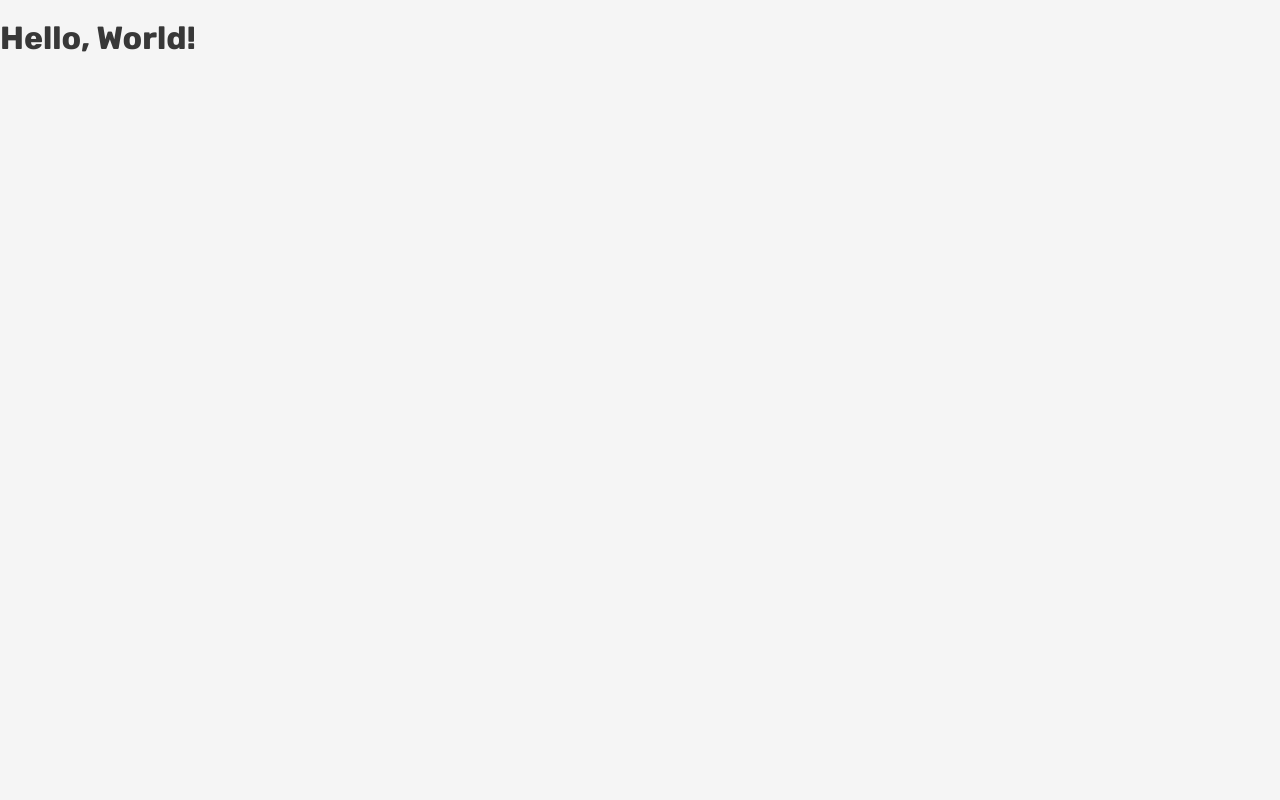
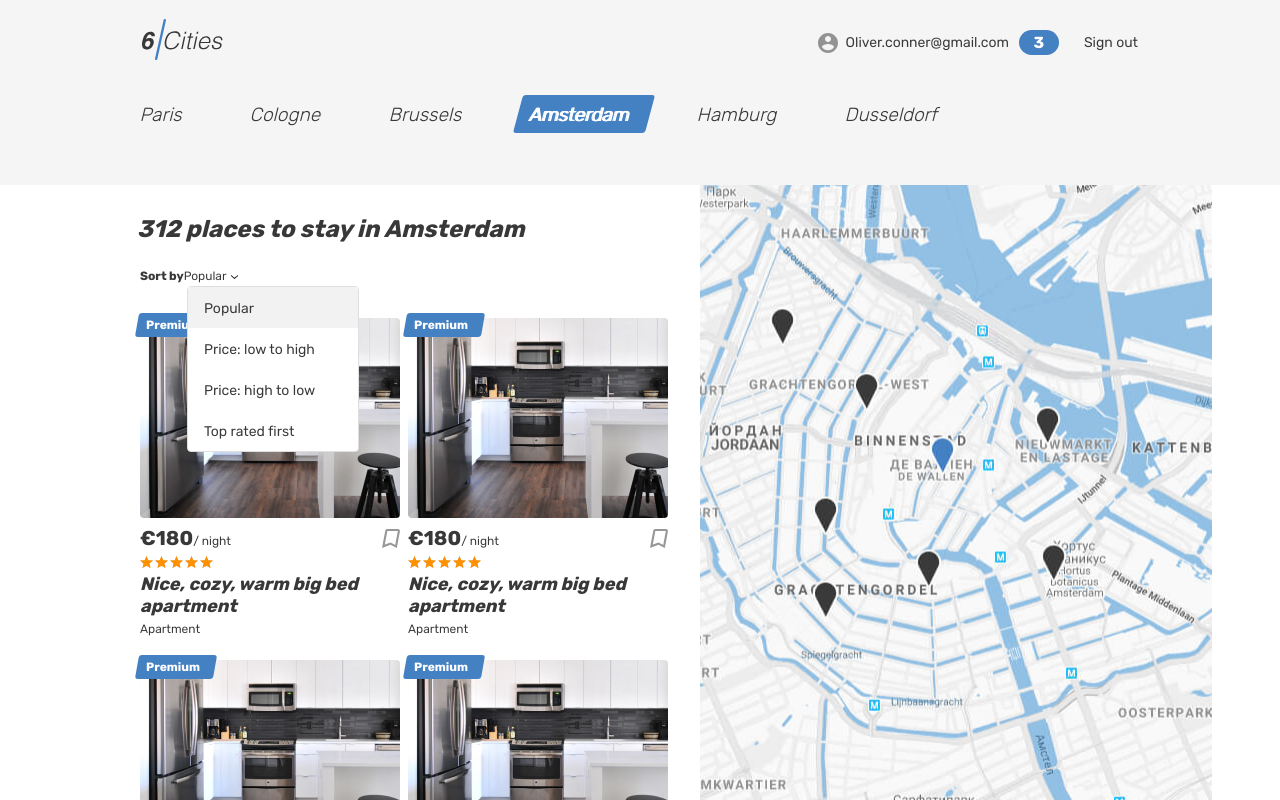
Before and after one commit to htmlacademy-react/2416243-six-cities-17, a React (Vite) app: page / in a window 1280 px wide. Built offline with nearby package versions, Linux system fonts and the light colour scheme.

Commit message:
Add main page components

```diff
--- /dev/null
+++ b/src/components/app/app.tsx
@@ -0,0 +1,11 @@
+import {MainPage} from '../../pages/main-page/main-page.tsx';
+
+interface AppProps {
+  cityCount: number;
+}
+
+export function App({cityCount}: Readonly<AppProps>) {
+  return (
+    <MainPage cityCount={cityCount}/>
+  );
+}
--- /dev/null
+++ b/src/components/cities-card/cities-card.tsx
@@ -0,0 +1,38 @@
+export function CitiesCard() {
+  return (
+    <article className="cities__card place-card">
+      <div className="place-card__mark">
+        <span>Premium</span>
+      </div>
+      <div className="cities__image-wrapper place-card__image-wrapper">
+        <a href="#">
+          <img className="place-card__image" src="img/apartment-03.jpg" width="260" height="200" alt="Place image"/>
+        </a>
+      </div>
+      <div className="place-card__info">
+        <div className="place-card__price-wrapper">
+          <div className="place-card__price">
+            <b className="place-card__price-value">&euro;180</b>
+            <span className="place-card__price-text">&#47;&nbsp;night</span>
+          </div>
+          <button className="place-card__bookmark-button button" type="button">
+            <svg className="place-card__bookmark-icon" width="18" height="19">
+              <use xlinkHref="#icon-bookmark"></use>
+            </svg>
+            <span className="visually-hidden">To bookmarks</span>
+          </button>
+        </div>
+        <div className="place-card__rating rating">
+          <div className="place-card__stars rating__stars">
+            <span style={{width: '100%'}}></span>
+            <span className="visually-hidden">Rating</span>
+          </div>
+        </div>
+        <h2 className="place-card__name">
+          <a href="#">Nice, cozy, warm big bed apartment</a>
+        </h2>
+        <p className="place-card__type">Apartment</p>
+      </div>
+    </article>
+  );
+}
--- /dev/null
+++ b/src/components/cities-location-list/cities-location-list.tsx
@@ -0,0 +1,40 @@
+export function CitiesLocationList() {
+  return (
+    <div className="tabs">
+      <section className="locations container">
+        <ul className="locations__list tabs__list">
+          <li className="locations__item">
+            <a className="locations__item-link tabs__item" href="#">
+              <span>Paris</span>
+            </a>
+          </li>
+          <li className="locations__item">
+            <a className="locations__item-link tabs__item" href="#">
+              <span>Cologne</span>
+            </a>
+          </li>
+          <li className="locations__item">
+            <a className="locations__item-link tabs__item" href="#">
+              <span>Brussels</span>
+            </a>
+          </li>
+          <li className="locations__item">
+            <a className="locations__item-link tabs__item tabs__item--active">
+              <span>Amsterdam</span>
+            </a>
+          </li>
+          <li className="locations__item">
+            <a className="locations__item-link tabs__item" href="#">
+              <span>Hamburg</span>
+            </a>
+          </li>
+          <li className="locations__item">
+            <a className="locations__item-link tabs__item" href="#">
+              <span>Dusseldorf</span>
+            </a>
+          </li>
+        </ul>
+      </section>
+    </div>
+  );
+}
--- /dev/null
+++ b/src/components/cities-map/cities-map.tsx
@@ -0,0 +1,5 @@
+export function CitiesMap() {
+  return (
+    <section className="cities__map map"></section>
+  );
+}
--- /dev/null
+++ b/src/components/cities-places-list/cities-places-list.tsx
@@ -0,0 +1,35 @@
+import {CitiesCard} from '../cities-card/cities-card.tsx';
+
+interface CitiesPlacesListProps {
+  cityCount: number;
+}
+
+export function CitiesPlacesList({cityCount}: Readonly<CitiesPlacesListProps>) {
+  let cityIndex = 1;
+  const cityCards = Array.from({length: cityCount}).map(() => <CitiesCard key={cityIndex++}/>);
+
+  return (
+    <section className="cities__places places">
+      <h2 className="visually-hidden">Places</h2>
+      <b className="places__found">312 places to stay in Amsterdam</b>
+      <form className="places__sorting" action="#" method="get">
+        <span className="places__sorting-caption">Sort by</span>
+        <span className="places__sorting-type" tabIndex={0}>
+                  Popular
+          <svg className="places__sorting-arrow" width="7" height="4">
+            <use xlinkHref="#icon-arrow-select"></use>
+          </svg>
+        </span>
+        <ul className="places__options places__options--custom places__options--opened">
+          <li className="places__option places__option--active" tabIndex={0}>Popular</li>
+          <li className="places__option" tabIndex={0}>Price: low to high</li>
+          <li className="places__option" tabIndex={0}>Price: high to low</li>
+          <li className="places__option" tabIndex={0}>Top rated first</li>
+        </ul>
+      </form>
+      <div className="cities__places-list places__list tabs__content">
+        {cityCards}
+      </div>
+    </section>
+  );
+}
--- /dev/null
+++ b/src/components/header/header.tsx
@@ -0,0 +1,53 @@
+interface HeaderProps {
+  isNavHidden?: boolean;
+}
+
+export function Header({isNavHidden = false}: Readonly<HeaderProps>) {
+  const isLoggedIn: boolean = true;
+
+  return (
+    <header className="header">
+      <div className="container">
+        <div className="header__wrapper">
+          <div className="header__left">
+            <a className="header__logo-link header__logo-link--active">
+              <img className="header__logo" src="img/logo.svg" alt="6 cities logo" width="81" height="41"/>
+            </a>
+          </div>
+          {!isNavHidden &&
+          <nav className="header__nav">
+            <ul className="header__nav-list">
+              {
+                isLoggedIn
+                  ? (
+                    <>
+                      <li className="header__nav-item user">
+                        <a className="header__nav-link header__nav-link--profile" href="#">
+                          <div className="header__avatar-wrapper user__avatar-wrapper">
+                          </div>
+                          <span className="header__user-name user__name">Oliver.conner@gmail.com</span>
+                          <span className="header__favorite-count">3</span>
+                        </a>
+                      </li>
+                      <li className="header__nav-item">
+                        <a className="header__nav-link" href="#">
+                          <span className="header__signout">Sign out</span>
+                        </a>
+                      </li>
+                    </>) : (
+                    <li className="header__nav-item user">
+                      <a className="header__nav-link header__nav-link--profile" href="#">
+                        <div className="header__avatar-wrapper user__avatar-wrapper">
+                        </div>
+                        <span className="header__login">Sign in</span>
+                      </a>
+                    </li>
+                  )
+              }
+            </ul>
+          </nav>}
+        </div>
+      </div>
+    </header>
+  );
+}
--- a/src/index.tsx
+++ b/src/index.tsx
@@ -1,12 +1,15 @@
 import React from 'react';
 import ReactDOM from 'react-dom/client';
+import {App} from './components/app/app.tsx';
 
 const root = ReactDOM.createRoot(
   document.getElementById('root') as HTMLElement
 );
 
+const CITI_COUNT = 5;
+
 root.render(
   <React.StrictMode>
-    <h1>Hello, World!</h1>
+    <App cityCount={CITI_COUNT}/>
   </React.StrictMode>
 );
--- /dev/null
+++ b/src/pages/main-page/main-page.tsx
@@ -0,0 +1,29 @@
+import {CitiesPlacesList} from '../../components/cities-places-list/cities-places-list.tsx';
+import {CitiesMap} from '../../components/cities-map/cities-map.tsx';
+import {Header} from '../../components/header/header.tsx';
+import {CitiesLocationList} from '../../components/cities-location-list/cities-location-list.tsx';
+
+interface MainPageProps {
+  cityCount: number;
+}
+
+export function MainPage({cityCount}: Readonly<MainPageProps>) {
+  return (
+    <div className="page page--gray page--main">
+      <Header/>
+
+      <main className="page__main page__main--index">
+        <h1 className="visually-hidden">Cities</h1>
+        <CitiesLocationList/>
+        <div className="cities">
+          <div className="cities__places-container container">
+            <CitiesPlacesList cityCount={cityCount}/>
+            <div className="cities__right-section">
+              <CitiesMap/>
+            </div>
+          </div>
+        </div>
+      </main>
+    </div>
+  );
+}
```
